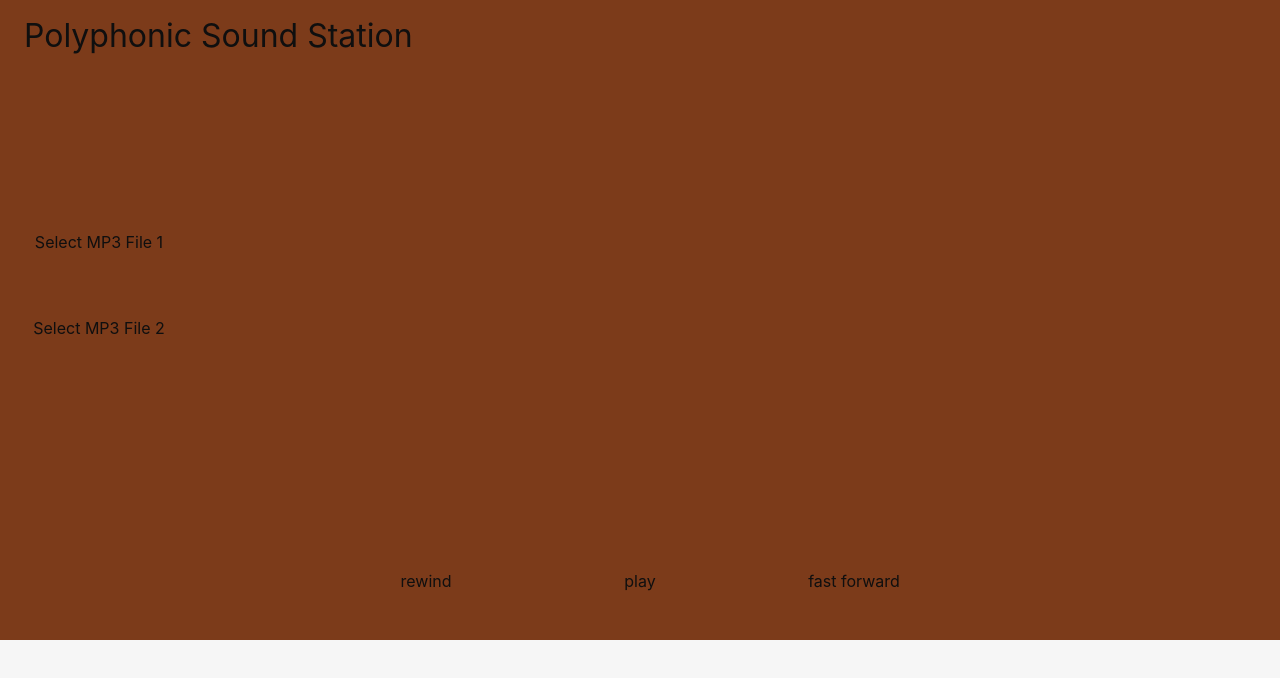
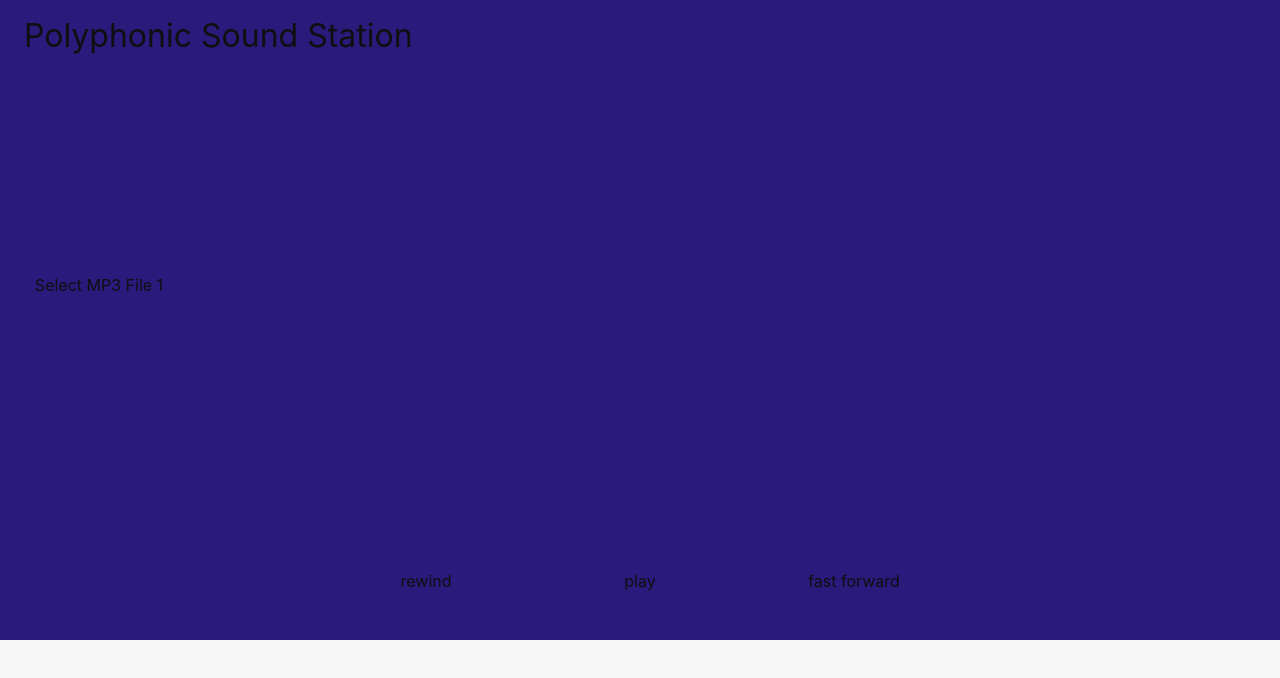
Before and after one commit to lucian1996/polyphonic_sound_station, a React (Vite) app: page / in a window 1280 px wide. Shown: the top 678 px of the page. Built offline with nearby package versions, Linux system fonts and the light colour scheme.

Commit message:
about to write some rust

```diff
--- a/src/pages/Home/Home.css
+++ b/src/pages/Home/Home.css
@@ -1,5 +1,5 @@
 .container {
-  background-color: rgb(124, 59, 26);
+  background-color: rgb(42, 26, 124);
   width: 80%;
   height: 80%;
   display: flex;
--- a/src/pages/Home/Home.tsx
+++ b/src/pages/Home/Home.tsx
@@ -1,20 +1,19 @@
 import "./Home.css"
-import { handleFileSelect } from "./handleFileSelect"
+import {handleFileSelect} from "./handleFileSelect"
 
 export default function Home() {
-
   return (
     <div className='container'>
       <h1 className='title'>Polyphonic Sound Station</h1>
       <div className='body'>
         <div className='input'>
           <div className='input-select'>
-            <button onClick={() => handleFileSelect(1)}>
+            <button onClick={() => handleFileSelect()}>
               Select MP3 File 1
             </button>
-            <button onClick={() => handleFileSelect(2)}>
+            {/* <button onClick={() => handleFileSelect(2)}>
               Select MP3 File 2
-            </button>
+            </button> */}
           </div>
           <div className='input-data'>
             <div className='input-track'>
--- a/src/pages/Home/handleFileSelect.ts
+++ b/src/pages/Home/handleFileSelect.ts
@@ -1,24 +1,14 @@
 import {open} from "@tauri-apps/api/dialog"
+import {invoke} from "@tauri-apps/api/tauri"
 
-export const handleFileSelect = async (index: number) => {
+export const handleFileSelect = async () => {
   try {
-    const result = await open({
-      filters: [
-        {
-          name: "MP3 Files",
-          extensions: ["mp3"],
-        },
-      ],
-    })
+    const result = await open()
     if (result && result.length > 0) {
-      const selectedFile = result[0]
-      if (index === 1) {
-        localStorage.setItem("selectedMP31", JSON.stringify(selectedFile))
-      } else if (index === 2) {
-        localStorage.setItem("selectedMP32", JSON.stringify(selectedFile))
-      }
+      const yup = await invoke("parse_file", {path: result})
+      console.log(yup)
     }
-   } catch (error) {
+  } catch (error) {
     console.error(error)
   }
 }
```
Also changed, not shown: src-tauri/tauri.conf.json (line endings or trailing spaces), 1 other file (tests, documents, lock files or other folders).
